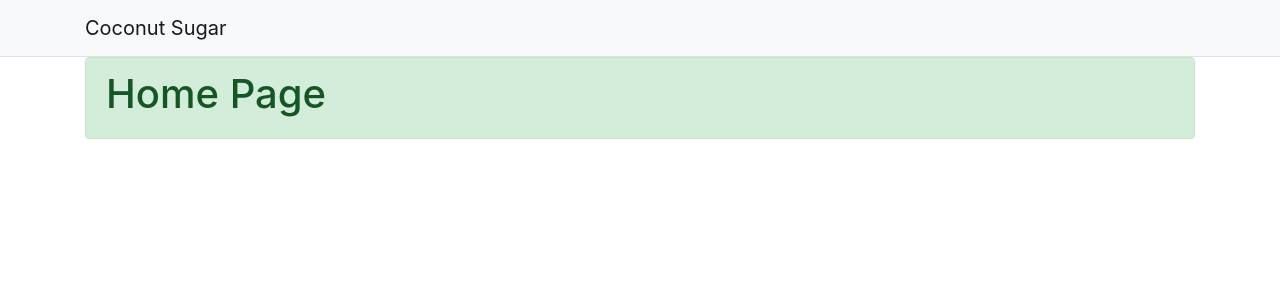
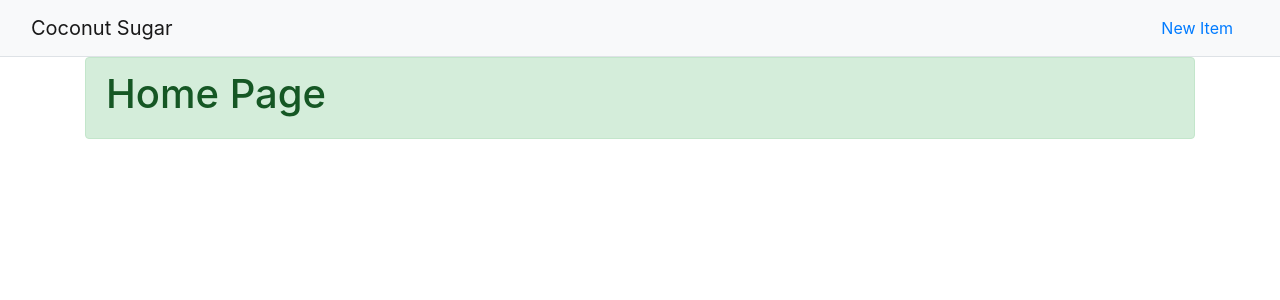
Before and after one commit to elkocho1/project-4.0, a Django app: page / in a window 1280 px wide. Shown: the top 300 px of the page. Run offline with Django 4.2, Linux system fonts and the light colour scheme; some libraries are stand-ins or nearby versions.

Commit message:
Add new nav item

```diff
--- a/pages/templates/core/base.html
+++ b/pages/templates/core/base.html
@@ -13,10 +13,13 @@
 
 <body>
     <nav class="navbar navbar-expand-lg navbar-light bg-light border-bottom">
-        <div class="container">
-            <a href="/" class="navbar-brand">
+        <div class="container-fluid">
+            <a href="/" class="navbar-brand fs-4 fw-semibold">
                 Coconut Sugar
             </a>
+            <div class="d-flex gap-3">
+                <a href="#" class="nav-link fs-5 fw-semibold text-decoration-none link-secondary">New Item</a>
+            </div>
         </div>
     </nav>
     <div class="container">
```
